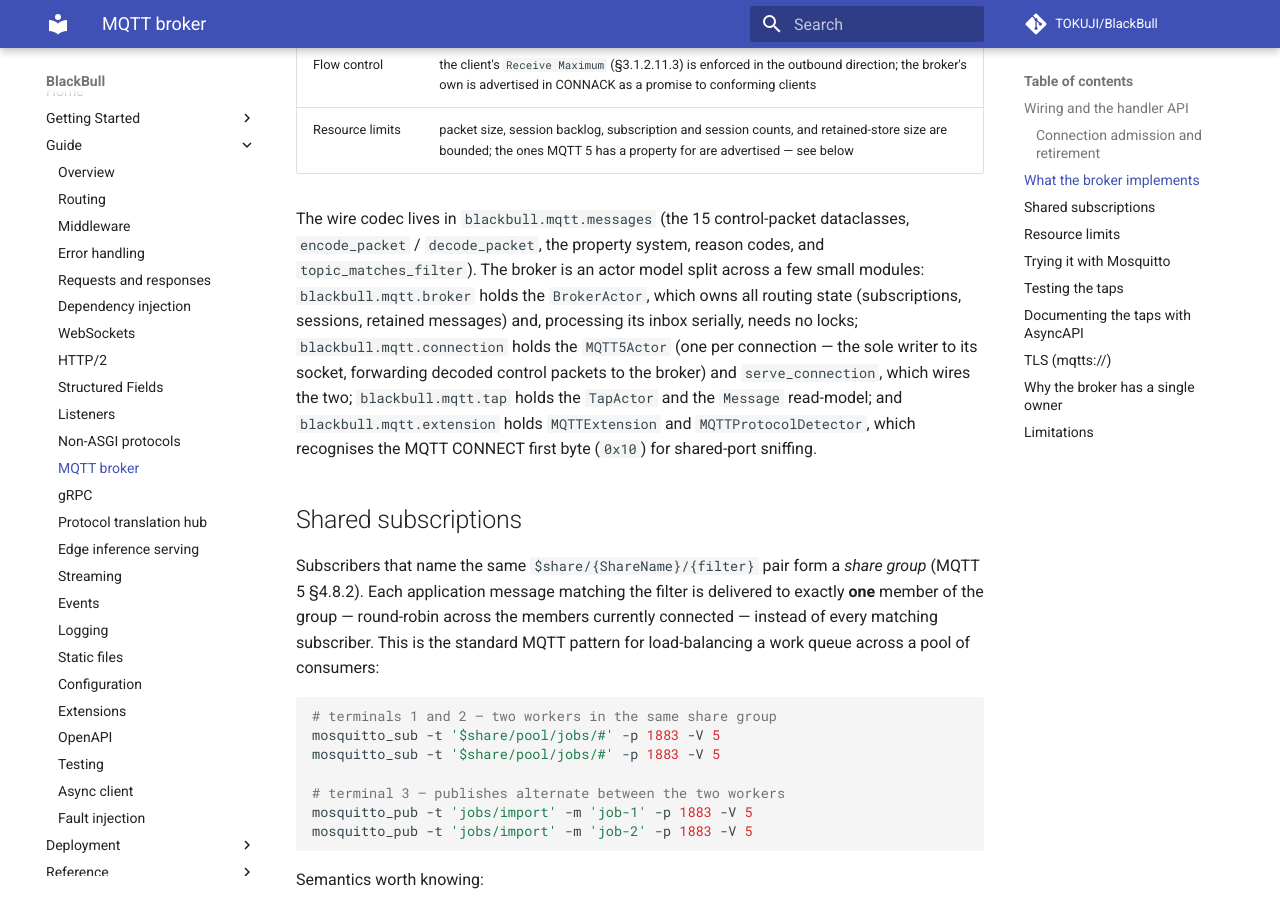
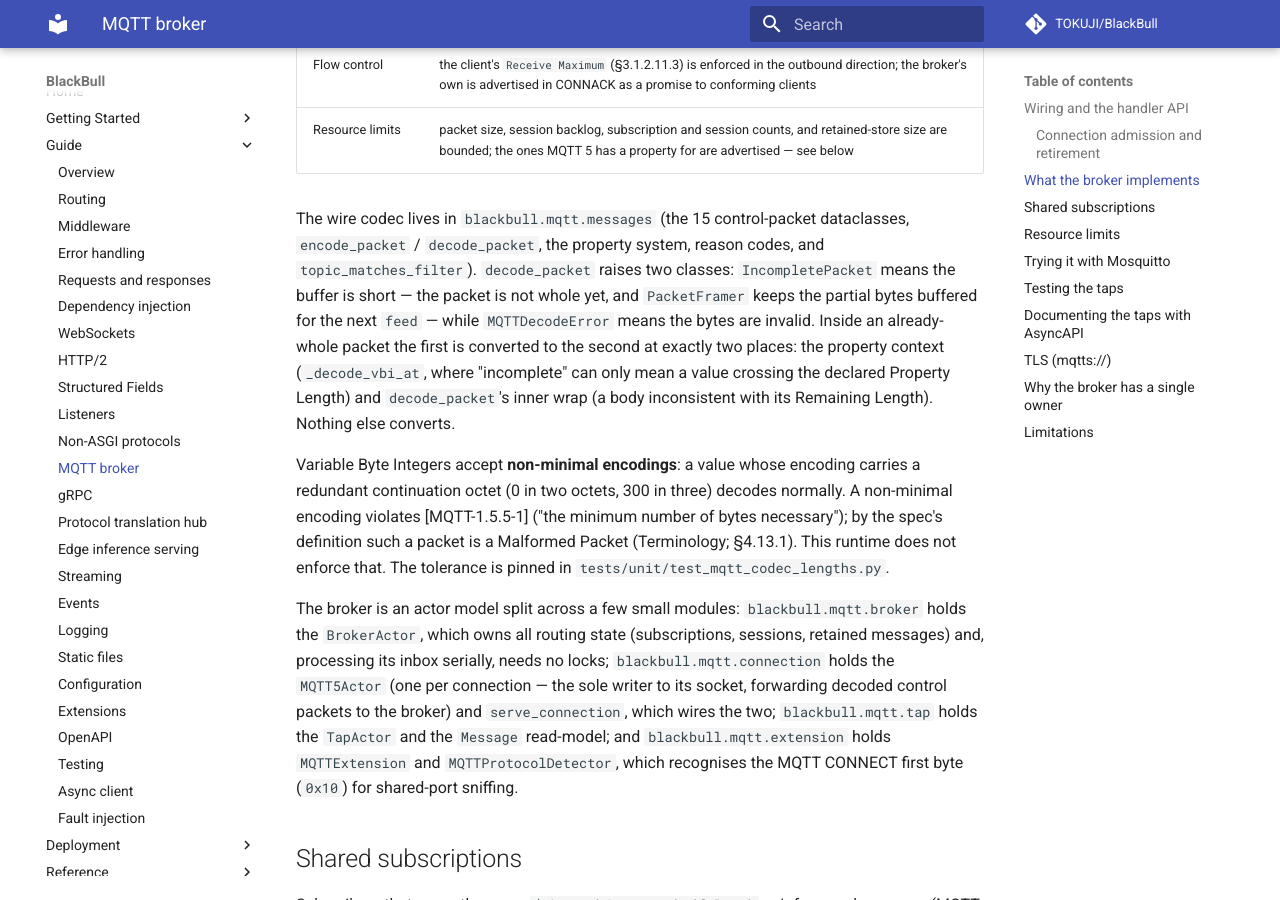
Before and after one commit to TOKUJI/BlackBull, an MkDocs documentation site: the page built from docs/guide/mqtt.md, in a window 1280 px wide and 900 px high, scrolled down 3779 px. Built offline with MkDocs 1.6.1 and Material for MkDocs 9.7.7, drawn with Linux system fonts in a browser that asks for light colours; comment, search, counter and statistics services are not loaded.

Commit message:
docs(mqtt): declare the VBI leniency and the two decode surfaces (BLA-352) (#460)
* docs(mqtt): declare the VBI leniency and the two decode surfaces (BLA-352)

Non-minimal Variable Byte Integer encodings decode normally — §1.5.5's
minimum-bytes rule is not enforced — and the tolerance is pinned.  The
docs state where IncompletePacket becomes MQTTDecodeError (the property
context and decode_packet's inner wrap) and where it stays itself
(PacketFramer buffers the partial packet).  Enforcing the MUST is a
behaviour decision left open.

* docs(mqtt): cite the VBI rule where it lives (BLA-352)

[MQTT-1.5.5-1] carries the MUST; the Malformed Packet verdict is the
Terminology definition governed by §4.13.1, not §2.2.1.

```diff
--- a/docs/guide/mqtt.md
+++ b/docs/guide/mqtt.md
@@ -159,7 +159,25 @@ conformance matrix:
 
 The wire codec lives in `blackbull.mqtt.messages` (the 15 control-packet
 dataclasses, `encode_packet` / `decode_packet`, the property system, reason
-codes, and `topic_matches_filter`). The broker is an actor model split across a
+codes, and `topic_matches_filter`).  `decode_packet` raises two classes:
+`IncompletePacket` means the buffer is short — the packet is not whole
+yet, and `PacketFramer` keeps the partial bytes buffered for the next
+`feed` — while `MQTTDecodeError` means the bytes are invalid.  Inside an
+already-whole packet the first is converted to the second at exactly two
+places: the property context (`_decode_vbi_at`, where "incomplete" can
+only mean a value crossing the declared Property Length) and
+`decode_packet`'s inner wrap (a body inconsistent with its Remaining
+Length).  Nothing else converts.
+
+Variable Byte Integers accept **non-minimal encodings**: a value whose
+encoding carries a redundant continuation octet (0 in two octets, 300 in
+three) decodes normally.  A non-minimal encoding violates [MQTT-1.5.5-1]
+("the minimum number of bytes necessary"); by the spec's definition such a
+packet is a Malformed Packet (Terminology; §4.13.1).  This runtime does
+not enforce that.  The tolerance is pinned in
+`tests/unit/test_mqtt_codec_lengths.py`.
+
+The broker is an actor model split across a
 few small modules: `blackbull.mqtt.broker` holds the `BrokerActor`, which owns
 all routing state (subscriptions, sessions, retained messages) and, processing
 its inbox serially, needs no locks; `blackbull.mqtt.connection` holds the
```
Also changed, not shown: 2 other files.
